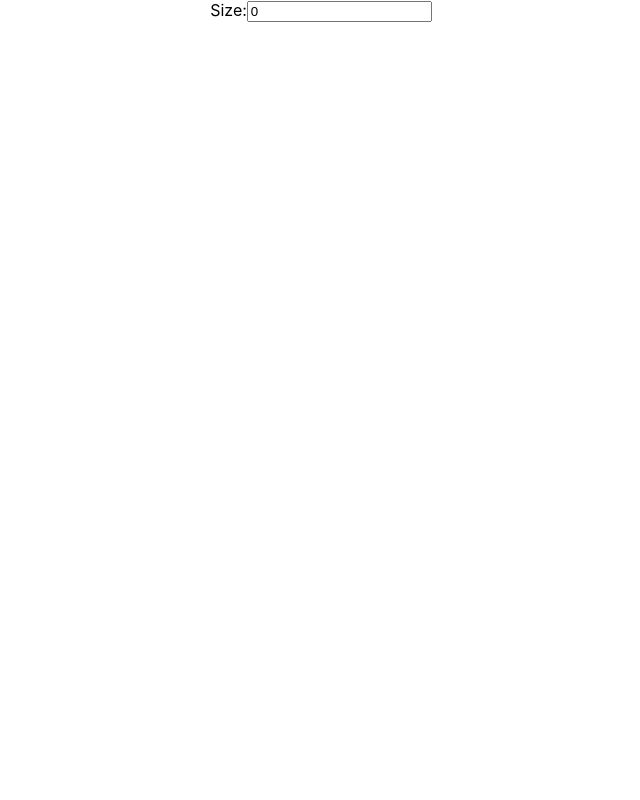
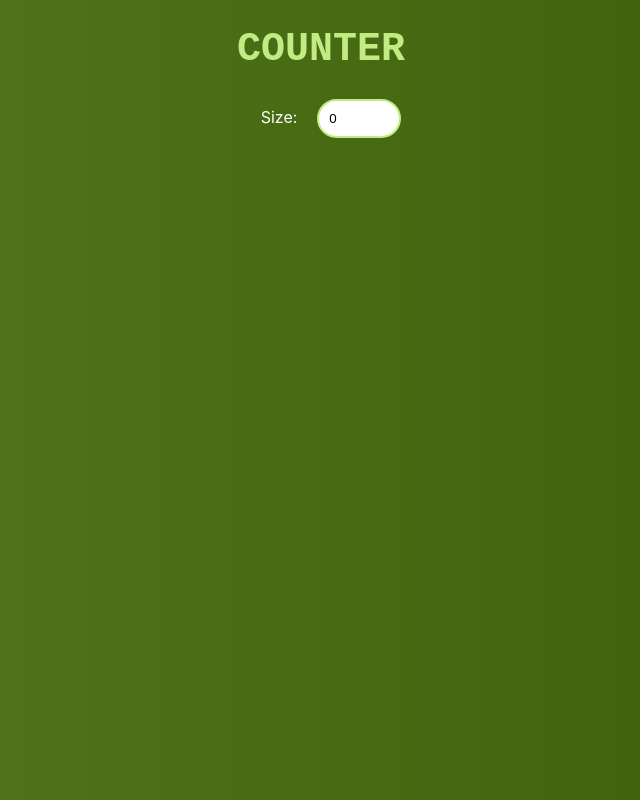
Before and after one commit to omagara/React-Counter, a React (Create React App) app: page / in a window 1280 px wide. Shown: the whole page, without its empty margins (319-959 px from the left). Built offline with nearby package versions, Linux system fonts and the light colour scheme.

Commit message:
[React-Counter][Ramon]feat: added CSS styles; designed elements on Counter.css

```diff
--- a/src/components/Counter.js
+++ b/src/components/Counter.js
@@ -1,4 +1,5 @@
 import {useState} from "react";
+import '../styles/Counter.css'
 
 function Counter(){
     const [number, setNumber] = useState(0);
@@ -14,10 +15,11 @@ function Counter(){
 
 
 return(
-    <div>
-        <button onClick={increase}>+</button>
+    <div class = "counter">
+        <button class = "addButton" onClick={increase}>+</button>
         <span>{number}</span>
-        <button onClick={decrease}>-</button>
+        <button class = "minusButton"onClick={decrease}>-</button>
+        <hr></hr>
     </div>
     );
 }
--- a/src/components/MultipleCounter.js
+++ b/src/components/MultipleCounter.js
@@ -11,6 +11,7 @@ function MultipleCounter() {
 
     return (
         <div>
+            <h1>COUNTER</h1>
             <CounterSizeGenerator updateCounterSize={updateCounterSize}></CounterSizeGenerator>
             <CounterGroup counterSize={counterSize}></CounterGroup>
         </div>
--- /dev/null
+++ b/src/styles/Counter.css
@@ -0,0 +1,51 @@
+.counter {
+    padding: 10px;
+}
+
+button {
+    padding: 15px;
+    border: none;
+    text-decoration: none;
+    color: white;
+    font-weight: bolder;
+    font-size: 15px;
+}
+
+.addButton, .minusButton{
+    background-color: #203602;
+    color: white;
+}
+
+.minusButton:hover, .addButton:hover{
+    background-color: #C0EC83;
+    color: black;
+}
+
+span{
+    color: rgb(255, 255, 255);
+    padding: 20px
+
+}
+
+input{
+    border-radius: 20px;
+    border: 2px solid #C0EC83;
+    padding: 10px;
+    margin-bottom: 20px;
+    width: 60px
+}
+
+hr{
+    width: 150px;
+    border: 1px solid #C0EC83;
+}
+
+body{
+    background-image: linear-gradient(to left, #3B5C0A , #547A1D);
+}
+
+h1{
+    color: #C0EC83;
+    font-family: monospace;
+    font-size: 40px
+}
```
